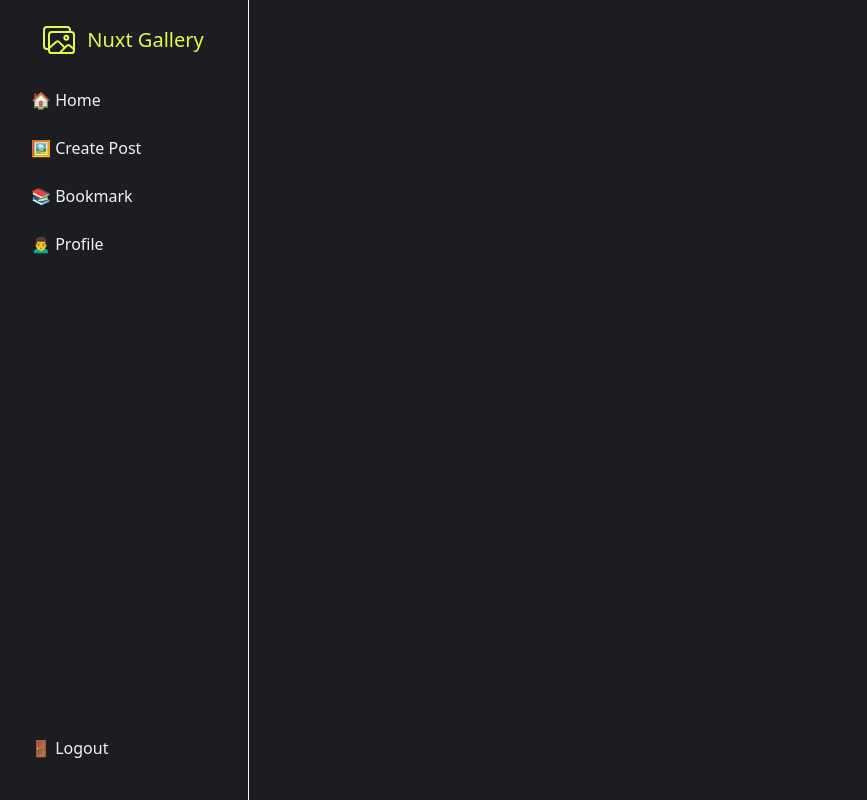
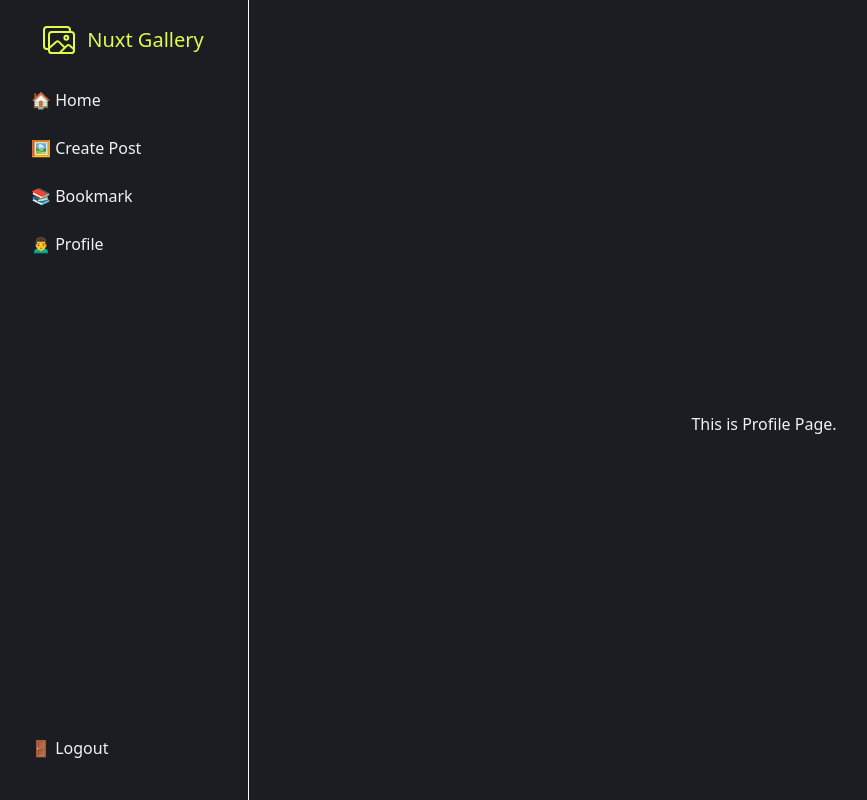
Before and after one commit to adrianteh126/nuxt-gallery, a Nuxt app: page /profile/1 in a window 1280 px wide. Shown: the whole page, without its empty margins (1-868 px from the left). Built offline with nearby package versions, Linux system fonts and the light colour scheme.

Commit message:
Add profile page, and add typing for loadingBackdrop file

```diff
--- a/components/LoadingBackdrop.vue
+++ b/components/LoadingBackdrop.vue
@@ -6,27 +6,27 @@
   </div>
 </template>
 
-<script>
-import { Modal } from "bootstrap";
+<script lang="ts">
+import { Modal } from 'bootstrap'
 
 export default {
   data() {
-    const loadingBackdrop = ref(null);
+    const loadingBackdrop: Ref<Modal | null> = ref(null)
     return {
-      loadingBackdrop,
-    };
+      loadingBackdrop
+    }
   },
   mounted() {
-    this.loadingBackdrop = new Modal("#loadingBackdrop", {
-      backdrop: "static",
-    });
+    this.loadingBackdrop = new Modal('#loadingBackdrop', {
+      backdrop: 'static'
+    })
   },
   methods: {
     toggleLoadingBackdrop() {
-      this.loadingBackdrop.toggle();
-    },
-  },
-};
+      this.loadingBackdrop!.toggle()
+    }
+  }
+}
 </script>
 
 <style>
--- /dev/null
+++ b/pages/profile/[id].vue
@@ -0,0 +1,21 @@
+<template>
+  <div
+    class="container-fluid d-flex justify-content-center align-items-center pt-5"
+  >
+    <div class="d-flex flex-column align-items-center gap-3">
+      <p class="m-0">This is Profile Page.</p>
+    </div>
+    <!-- <Toast ref="toast" /> -->
+  </div>
+</template>
+
+<script>
+export default {
+  data() {
+    return {}
+  },
+  mounted() {
+    // this.$refs.toast.showToast("testing.vue");
+  }
+}
+</script>
--- /dev/null
+++ b/pages/profile/index.vue
@@ -0,0 +1,21 @@
+<template>
+  <div
+    class="container-fluid d-flex justify-content-center align-items-center pt-5"
+  >
+    <div class="d-flex flex-column align-items-center gap-3">
+      <p class="m-0">This is Profile Page.</p>
+    </div>
+    <!-- <Toast ref="toast" /> -->
+  </div>
+</template>
+
+<script>
+export default {
+  data() {
+    return {}
+  },
+  mounted() {
+    // this.$refs.toast.showToast("testing.vue");
+  }
+}
+</script>
```
